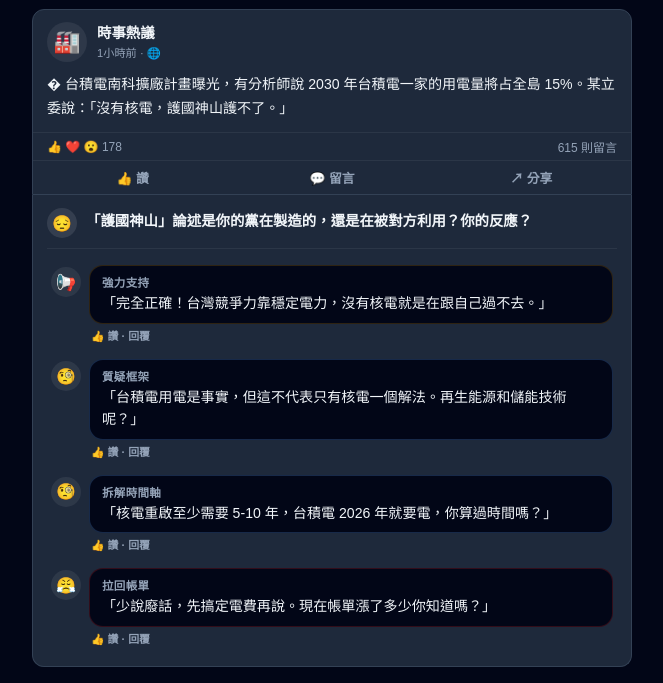
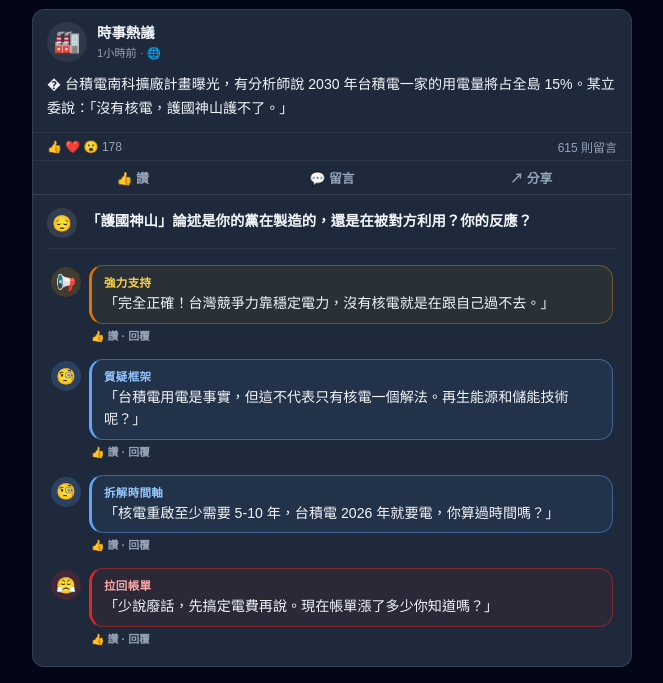
Before and after one commit to scatjay/ghost-island-game, a plain HTML site: page nuke-or-not/ep1/index.html in a window 1280 px wide. Both pictures are taken after a click on the button "接受立場，開始測驗 →". Shown: the part 253-936 px from the top of the page, without its empty margins (308-971 px from the left). Drawn offline with Linux system fonts and the light colour scheme.

Commit message:
EP.1 留言選項情緒配色加強：左色條 + 背景微染 + 頭像染色

```diff
--- a/nuke-or-not/ep1/index.html
+++ b/nuke-or-not/ep1/index.html
@@ -770,16 +770,43 @@
   .comment-meta { font-size: 0.68rem; color: var(--muted); padding: 0 2px; font-weight: 600; }
   .comment-effect { font-size: 0.68rem; color: var(--muted); padding: 2px 2px 0; display: none; }
   .comment-choice.revealed .comment-effect { display: block; }
-  .comment-choice.emotion-rage .comment-bubble     { border-color: rgba(220,38,38,0.22); }
-  .comment-choice.emotion-reason .comment-bubble   { border-color: rgba(96,165,250,0.22); }
-  .comment-choice.emotion-influence .comment-bubble{ border-color: rgba(202,138,4,0.22); }
-  .comment-choice.emotion-neutral .comment-bubble  { border-color: rgba(148,163,184,0.14); }
-  .comment-choice.emotion-rage:hover .comment-bubble     { border-color: rgba(220,38,38,0.65); background: rgba(220,38,38,0.05); }
-  .comment-choice.emotion-reason:hover .comment-bubble   { border-color: rgba(96,165,250,0.65); background: rgba(96,165,250,0.05); }
-  .comment-choice.emotion-influence:hover .comment-bubble{ border-color: rgba(202,138,4,0.65); background: rgba(202,138,4,0.05); }
-  .comment-choice.emotion-neutral:hover .comment-bubble  { border-color: rgba(148,163,184,0.45); }
+  /* Emotion: 左側色條 + 背景微染 + 邊框 */
+  .comment-bubble { border-left-width: 3px; }
+
+  .comment-choice.emotion-rage .comment-bubble {
+    border-color: rgba(220,38,38,0.5); border-left-color: #dc2626;
+    background: rgba(220,38,38,0.07);
+  }
+  .comment-choice.emotion-rage .comment-bubble-name { color: #fca5a5; }
+  .comment-choice.emotion-rage .comment-choice-avatar { background: rgba(220,38,38,0.2); }
+
+  .comment-choice.emotion-reason .comment-bubble {
+    border-color: rgba(96,165,250,0.45); border-left-color: #60a5fa;
+    background: rgba(96,165,250,0.07);
+  }
+  .comment-choice.emotion-reason .comment-bubble-name { color: #93c5fd; }
+  .comment-choice.emotion-reason .comment-choice-avatar { background: rgba(96,165,250,0.2); }
+
+  .comment-choice.emotion-influence .comment-bubble {
+    border-color: rgba(202,138,4,0.45); border-left-color: #d97706;
+    background: rgba(202,138,4,0.07);
+  }
+  .comment-choice.emotion-influence .comment-bubble-name { color: #fcd34d; }
+  .comment-choice.emotion-influence .comment-choice-avatar { background: rgba(202,138,4,0.2); }
+
+  .comment-choice.emotion-neutral .comment-bubble {
+    border-color: rgba(148,163,184,0.3); border-left-color: #64748b;
+    background: rgba(148,163,184,0.04);
+  }
+  .comment-choice.emotion-neutral .comment-bubble-name { color: #94a3b8; }
+
+  .comment-choice.emotion-rage:hover .comment-bubble      { border-color: rgba(220,38,38,0.8);  background: rgba(220,38,38,0.12); }
+  .comment-choice.emotion-reason:hover .comment-bubble    { border-color: rgba(96,165,250,0.8);  background: rgba(96,165,250,0.12); }
+  .comment-choice.emotion-influence:hover .comment-bubble { border-color: rgba(202,138,4,0.8);   background: rgba(202,138,4,0.12); }
+  .comment-choice.emotion-neutral:hover .comment-bubble   { border-color: rgba(148,163,184,0.55); background: rgba(148,163,184,0.07); }
+
   .comment-choice.disabled { opacity: 0.5; pointer-events: none; }
-  .comment-choice.selected .comment-bubble { background: rgba(34,197,94,0.08); border-color: rgba(34,197,94,0.4); }
+  .comment-choice.selected .comment-bubble { background: rgba(34,197,94,0.1); border-color: rgba(34,197,94,0.6); border-left-color: #22c55e; }
   .comment-choice.selected .comment-bubble-name { color: #4ade80; }
 
   /* ── ANIMATIONS ── */
```
